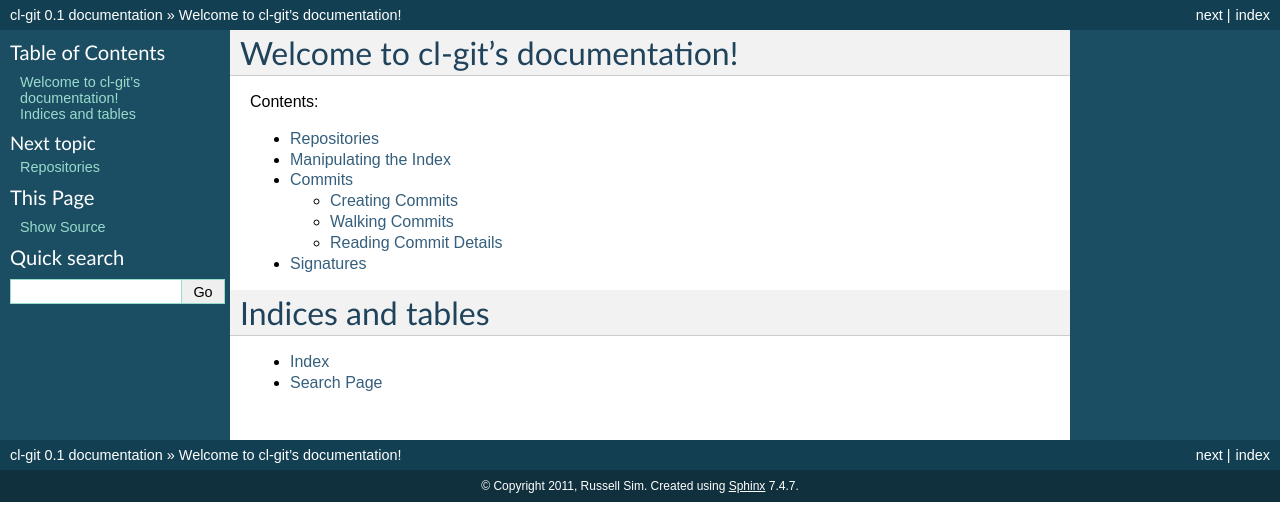
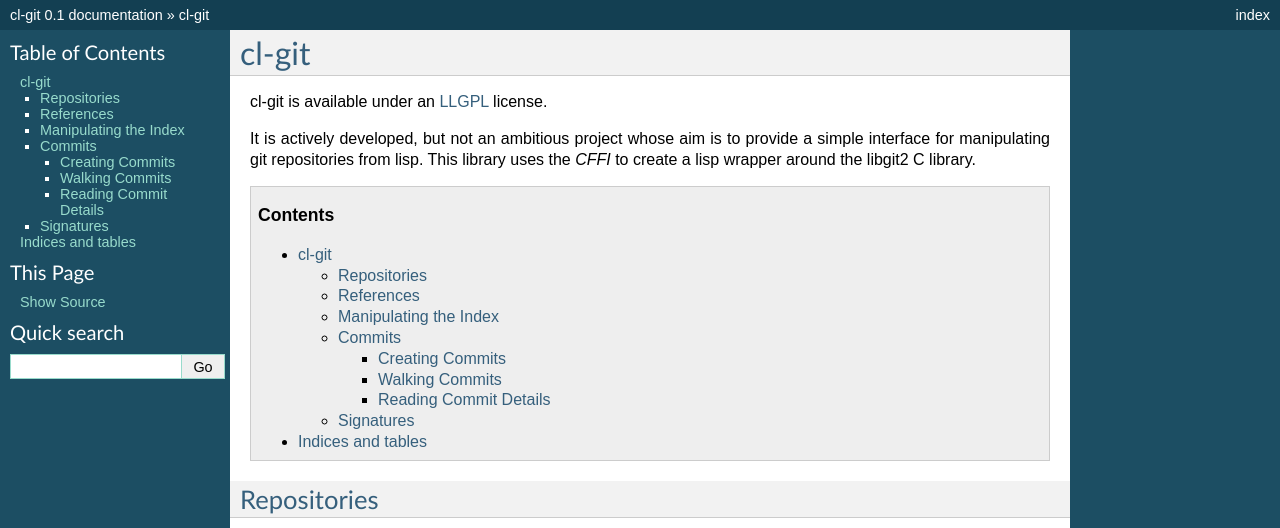
Before and after one commit to russell/cl-git, a Sphinx documentation site: the page built from doc/index.rst, in a window 1280 px wide. Shown: the top 528 px of the page. Built offline with Sphinx 7.4.7, drawn with Linux system fonts in a browser that asks for light colours; grey boxes are pictures that could not be loaded.

Commit message:
cleaned up minor formatting and added some examples

```diff
--- a/doc/conf.py
+++ b/doc/conf.py
@@ -80,8 +80,10 @@ exclude_patterns = ['_build', 'bin', 'eggs', 'develop-eggs', 'parts']
 # output. They are ignored by default.
 #show_authors = False
 
+highlight_language = 'common-lisp'
+
 # The name of the Pygments (syntax highlighting) style to use.
-pygments_style = 'sphinx'
+pygments_style = 'tango'
 
 # A list of ignored prefixes for module index sorting.
 #modindex_common_prefix = []
--- a/doc/index.rst
+++ b/doc/index.rst
@@ -1,20 +1,110 @@
-.. cl-git documentation master file, created by
-   sphinx-quickstart on Tue Nov 15 18:32:01 2011.
-   You can adapt this file completely to your liking, but it should at least
-   contain the root `toctree` directive.
+cl-git
+======
 
-Welcome to cl-git's documentation!
-==================================
+cl-git is available under an `LLGPL`_ license.
 
-Contents:
+It is actively developed, but not an ambitious project whose aim is to
+provide a simple interface for manipulating git repositories from
+lisp.  This library uses the `CFFI` to create a lisp wrapper around the libgit2 C library.
 
-.. toctree::
-   :maxdepth: 2
 
-   repositories
-   indexs
-   commit
-   signatures
+.. _LLGPL: http://opensource.franz.com/preamble.html
+.. _libgit2: http://libgit2.github.com/
+
+.. contents::
+
+
+Repositories
+------------
+
+.. cl:package:: cl-git
+
+.. cl:variable:: *git-repository*
+
+.. cl:macro:: with-git-repository
+
+   :param path: the path to the git repository
+   :param body: the body of the macro
+
+   .. code-block:: common-lisp
+
+      CL-GIT> (with-git-repository (#p"/home/russell/projects/cl-git/")
+			     (git-reference-listall))
+      ("refs/remotes/origin/master" "refs/remotes/origin/verrazano"
+      "refs/heads/master" "refs/heads/verrazano")
+
+.. cl:function:: ensure-git-repository-exist
+
+   :param path: the path to the git repository
+   :param bare: if truthful, then create a bare repository.
+
+   .. code-block:: common-lisp
+
+      CL-GIT> (ensure-git-repository-exist #p"/tmp/test-repo/")
+      #P"/tmp/test-repo/"
+
+
+References
+----------
+
+.. cl:function:: git-reference-listall
+
+
+Manipulating the Index
+----------------------
+
+.. cl:package:: cl-git
+
+.. cl:variable:: *git-repository-index*
+
+.. cl:macro:: with-git-repository-index
+
+   :param body: the body of the macro
+
+.. cl:function:: git-index-add
+
+.. cl:function:: git-index-clear
+
+.. cl:function:: git-index-write
+
+.. cl:function:: git-oid-from-index
+
+
+Commits
+-------
+
+.. cl:package:: cl-git
+
+
+Creating Commits
+~~~~~~~~~~~~~~~~
+
+.. cl:function:: git-commit-create
+
+
+Walking Commits
+~~~~~~~~~~~~~~~
+
+.. cl:macro:: with-git-revisions
+
+
+Reading Commit Details
+~~~~~~~~~~~~~~~~~~~~~~
+
+.. cl:function:: git-commit-message
+
+.. cl:function:: git-commit-author
+
+.. cl:function:: git-commit-committer
+
+
+Signatures
+----------
+
+.. cl:package:: cl-git
+
+.. cl:function:: git-signature-create
+
 
 Indices and tables
 ==================
--- a/doc/signatures.rst
+++ /dev/null
@@ -1,6 +0,0 @@
-Signatures
-==========
-
-.. cl:package:: cl-git
-
-.. cl:function:: (defun git-signature-create (&key (name nil) (email nil) (time nil)))
```
Also changed, not shown: doc/commit.rst (deleted, +0 -26 lines), doc/indexs.rst (deleted, +0 -16 lines), doc/repositories.rst (deleted, +0 -13 lines), 1 other file.
